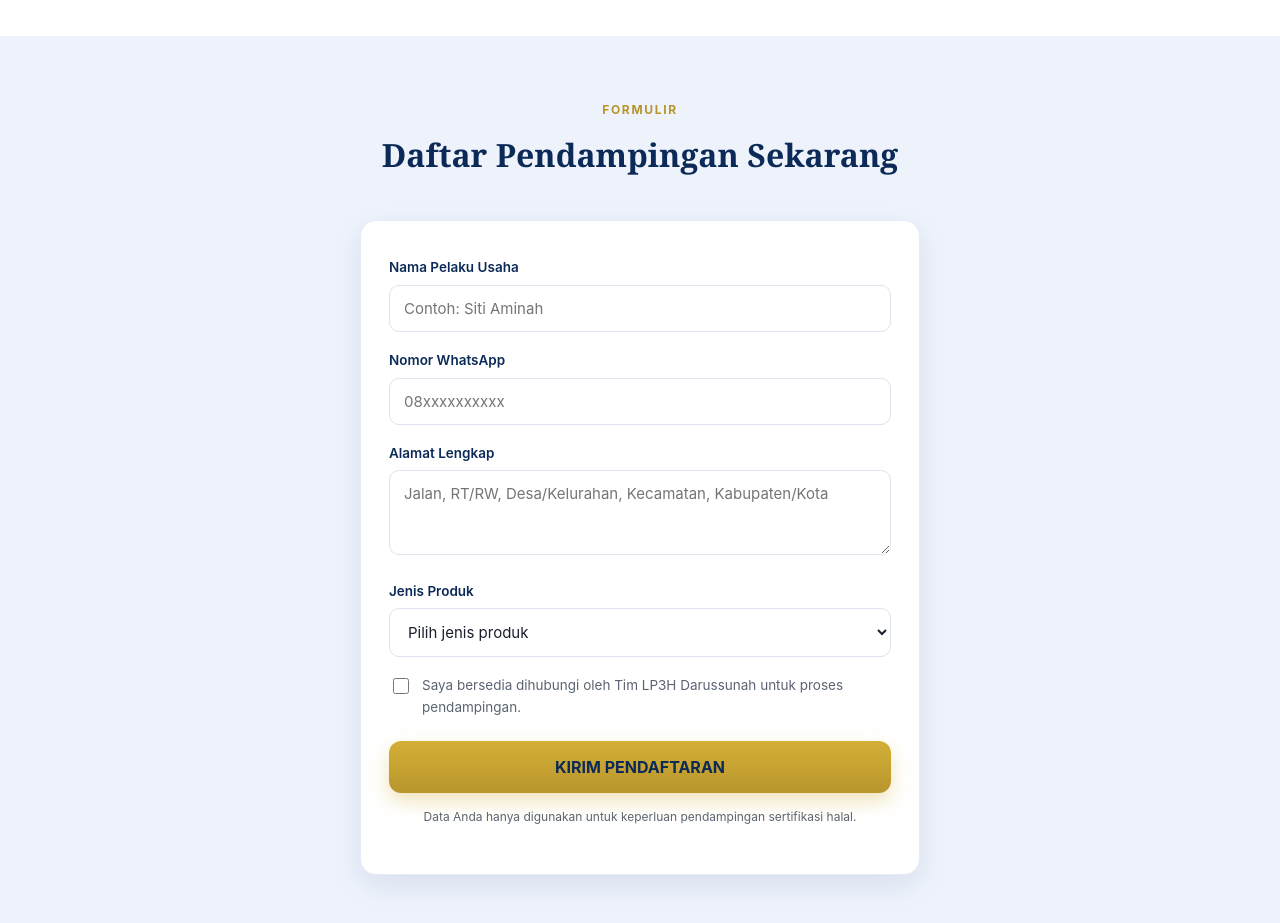
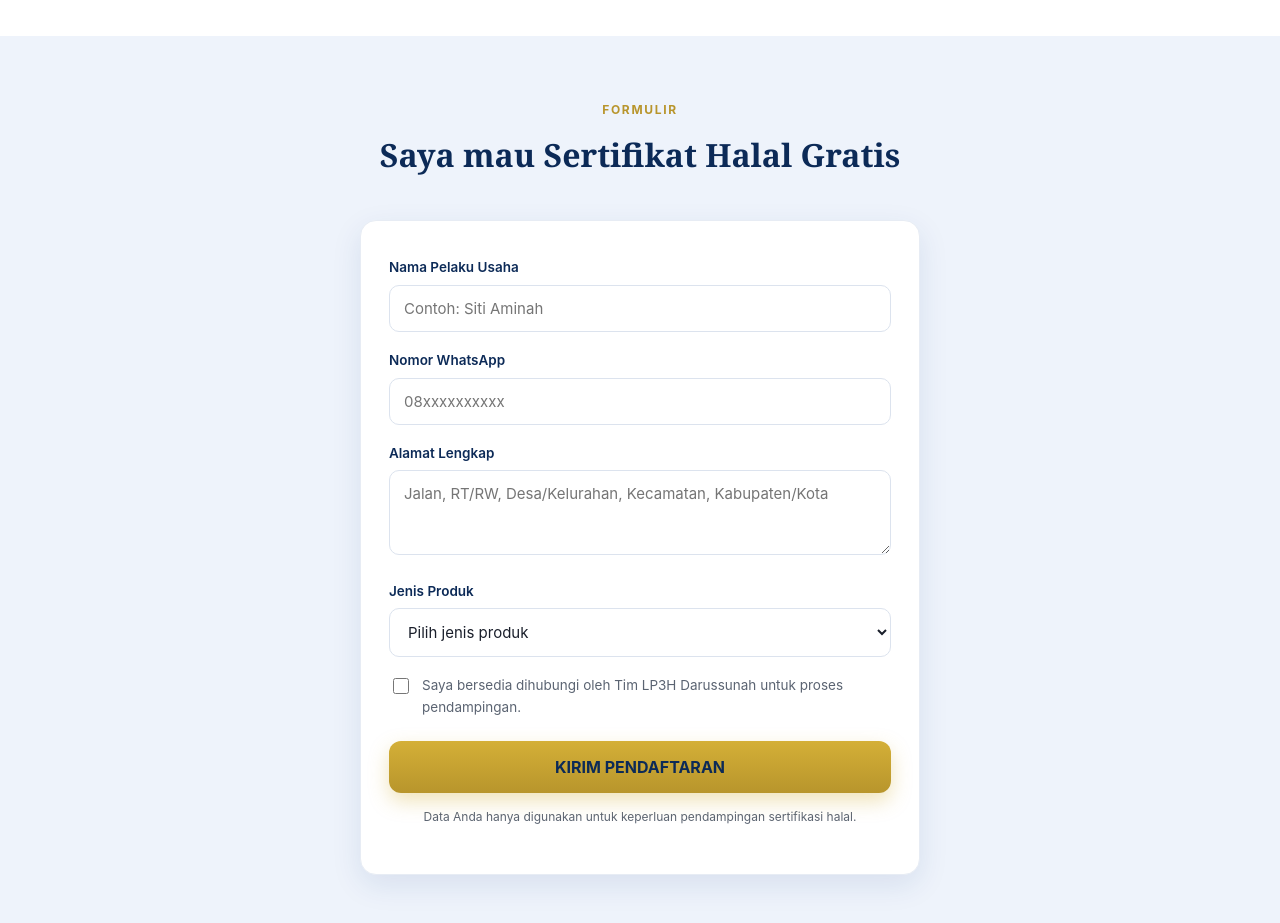
Before and after one commit to ypidarussunah-hue/daftarhalal, a plain HTML site: page index.html in a window 1280 px wide. Shown: the part 2380-3303 px from the top of the page. Drawn offline with Linux system fonts and the light colour scheme.

Commit message:
Update index.html

```diff
--- a/index.html
+++ b/index.html
@@ -686,7 +686,7 @@
   <div class="container">
     <div class="section-head">
       <div class="section-eyebrow">Formulir</div>
-      <h2>Daftar Pendampingan Sekarang</h2>
+      <h2>Saya mau Sertifikat Halal Gratis</h2>
     </div>
     <form class="form-card" name="pendaftaran" id="pendaftaranForm" method="POST" data-netlify="true" netlify-honeypot="bot-field">
       <input type="hidden" name="form-name" value="pendaftaran">
```
